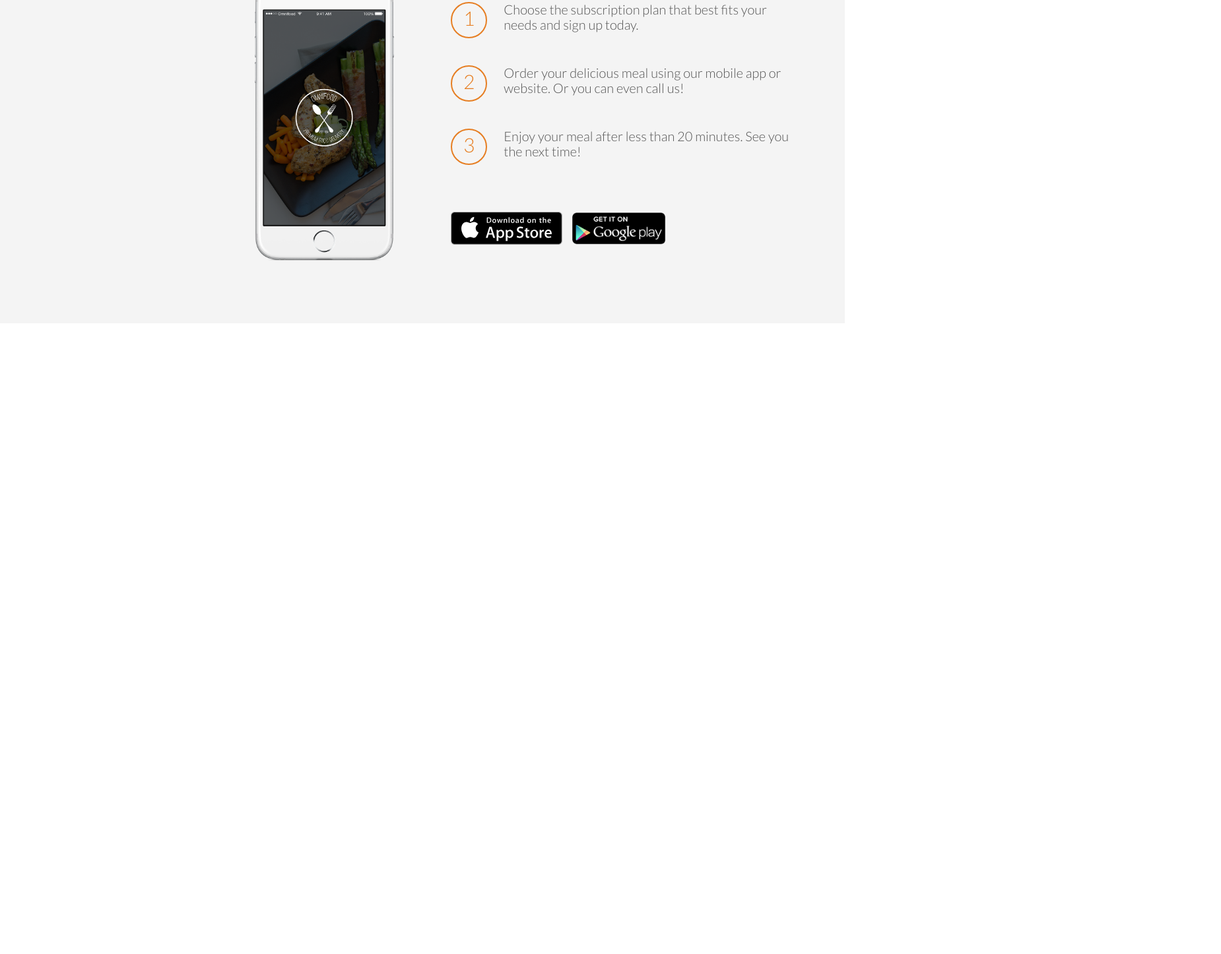
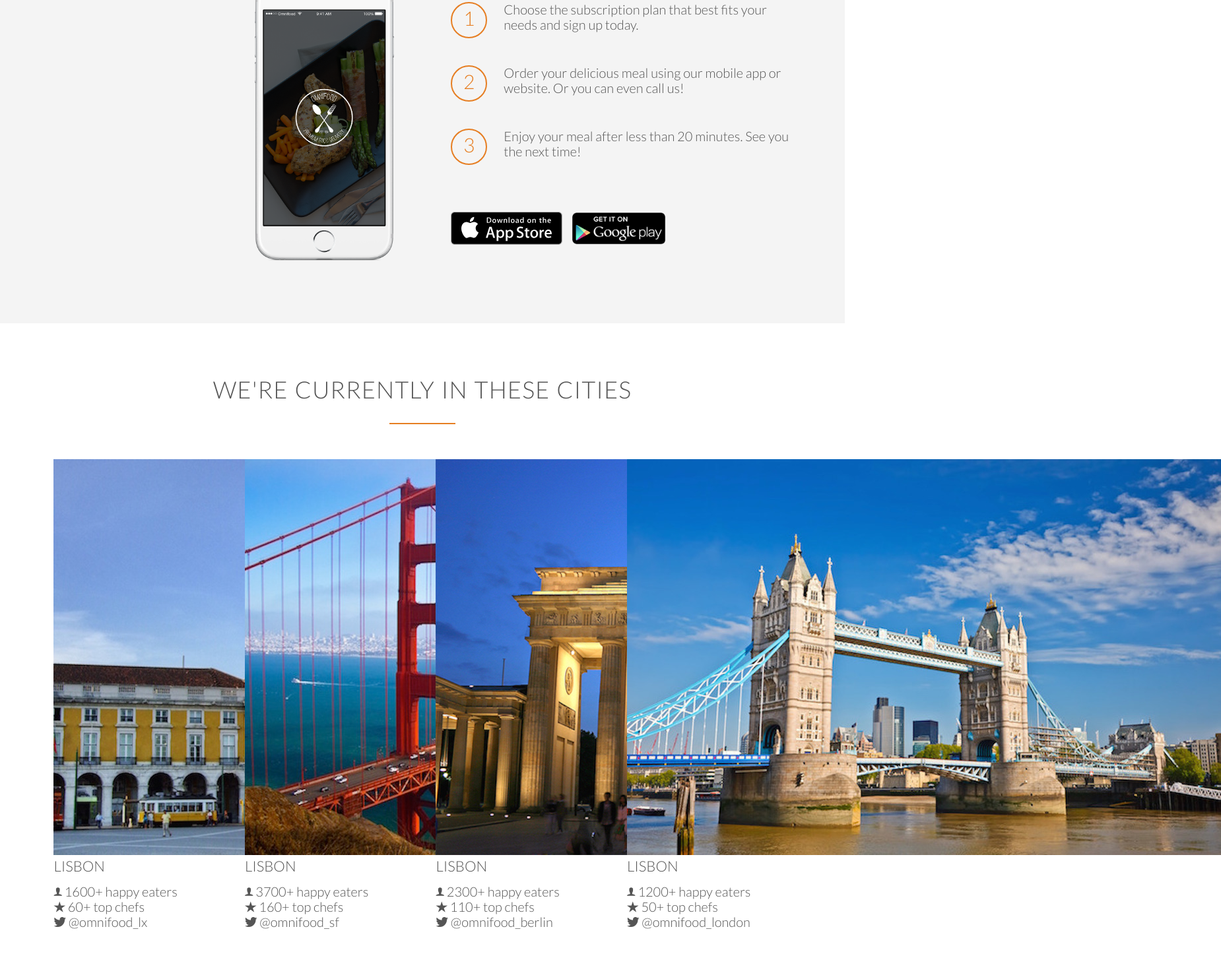
Before and after one commit to AkbarPratama01/omnisfood, a plain HTML site: page index.html in a window 1280 px wide. Shown: the part 2237-3683 px from the top of the page at 66% size, 1850 px wide, since content can reach past the window. Before the commit the page ends 2727 px from the top, so only its background shows below. Drawn offline with Linux system fonts and the light colour scheme; files whose address does not match are found by name.

Commit message:
cities section part 1

```diff
--- a/index.html
+++ b/index.html
@@ -163,6 +163,65 @@
             </div>
         </div>
     </section>
+    <section class="section-cities">
+        <div class="row">
+            <h2>We're currently in these cities</h2>
+        </div>
+        <div class="row">
+            <div class="col span-1-of-4 box">
+                <img src="/resources/img/lisbon-3.jpg" alt="Lisbon" />
+                <h3>Lisbon</h3>
+                <div class="city-feature">
+                    <i class="ion-ios-person"></i> 1600+ happy eaters
+                </div>
+                <div class="city-feature">
+                    <i class="ion-ios-star"></i> 60+ top chefs
+                </div>
+                <div class="city-feature">
+                    <i class="ion-social-twitter"></i> @omnifood_lx
+                </div>
+            </div>
+            <div class="col span-1-of-4 box">
+                <img src="/resources/img/san-francisco.jpg" alt="San Francisco" />
+                <h3>Lisbon</h3>
+                <div class="city-feature">
+                    <i class="ion-ios-person"></i> 3700+ happy eaters
+                </div>
+                <div class="city-feature">
+                    <i class="ion-ios-star"></i> 160+ top chefs
+                </div>
+                <div class="city-feature">
+                    <i class="ion-social-twitter"></i> @omnifood_sf
+                </div>
+            </div>
+            <div class="col span-1-of-4 box">
+                <img src="/resources/img/berlin.jpg" alt="Berlin" />
+                <h3>Lisbon</h3>
+                <div class="city-feature">
+                    <i class="ion-ios-person"></i> 2300+ happy eaters
+                </div>
+                <div class="city-feature">
+                    <i class="ion-ios-star"></i> 110+ top chefs
+                </div>
+                <div class="city-feature">
+                    <i class="ion-social-twitter"></i> @omnifood_berlin
+                </div>
+            </div>
+            <div class="col span-1-of-4 box">
+                <img src="/resources/img/london.jpg" alt="London" />
+                <h3>Lisbon</h3>
+                <div class="city-feature">
+                    <i class="ion-ios-person"></i> 1200+ happy eaters
+                </div>
+                <div class="city-feature">
+                    <i class="ion-ios-star"></i> 50+ top chefs
+                </div>
+                <div class="city-feature">
+                    <i class="ion-social-twitter"></i> @omnifood_london
+                </div>
+            </div>
+        </div>
+    </section>
 </body>
 
 </html>
```
